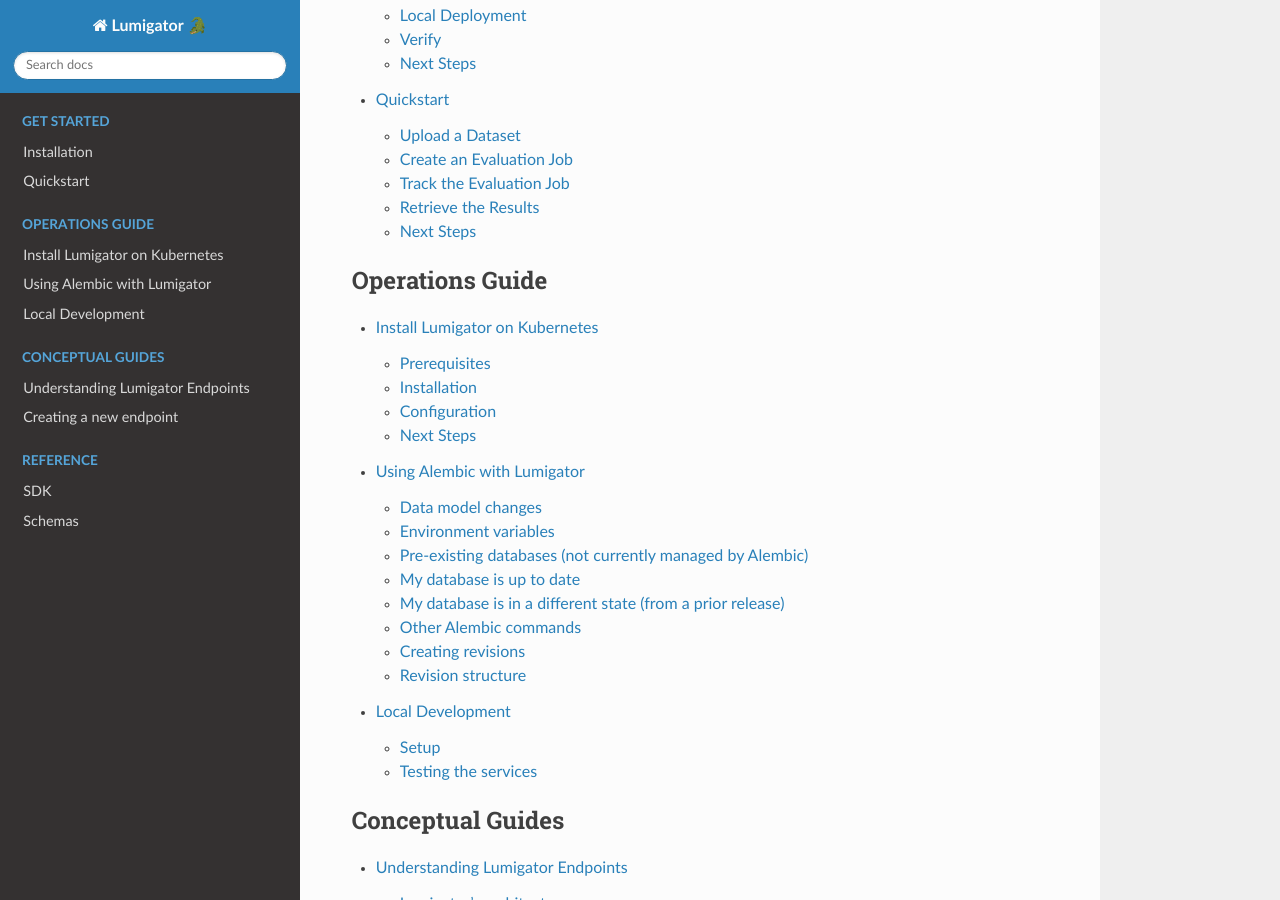
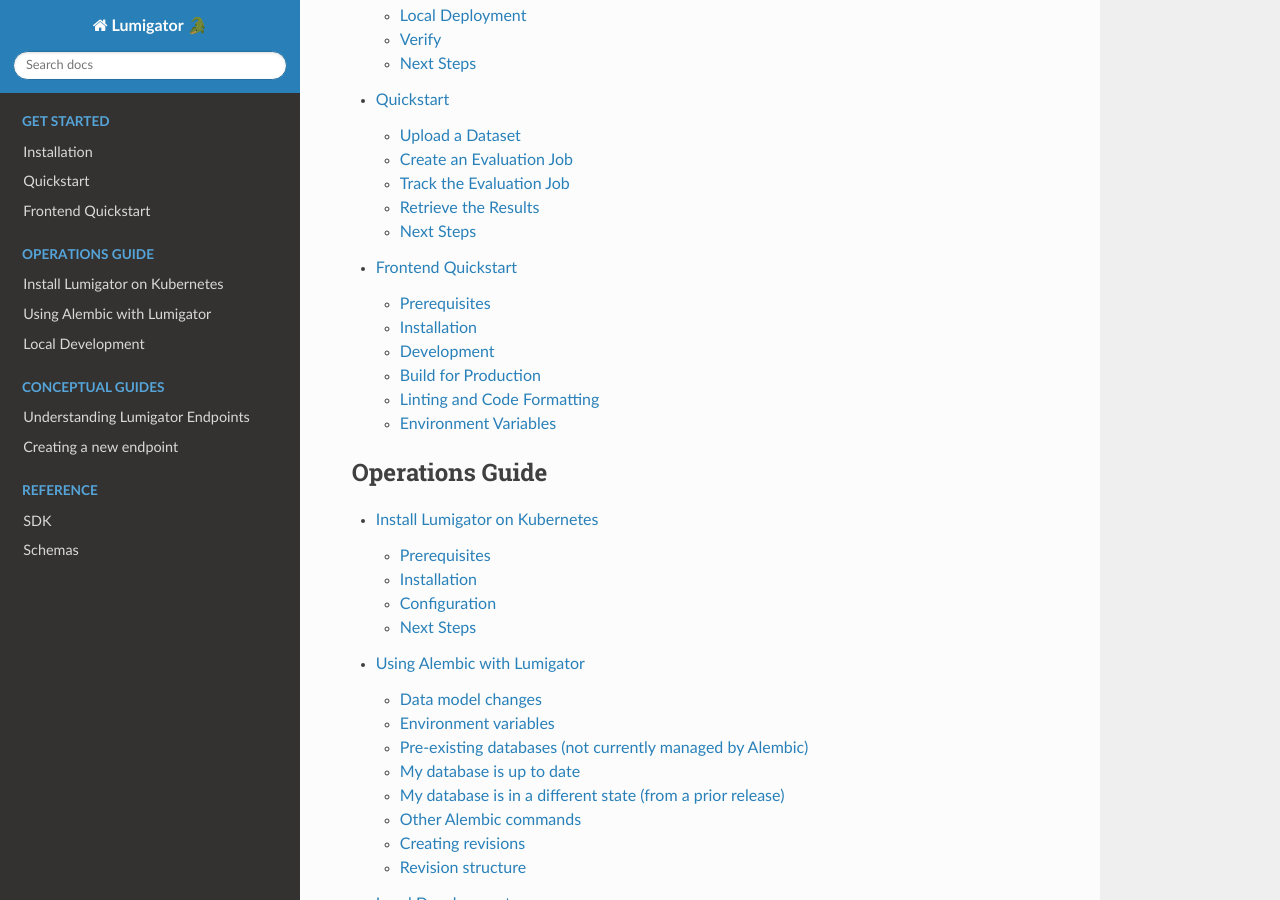
Before and after one commit to mozilla-ai/lumigator, a Sphinx documentation site: the page built from docs/source/index.rst, in a window 1280 px wide and 900 px high, scrolled down 829 px. Built offline with Sphinx 7.4.7 and the Read the Docs theme 3.1.0, drawn with Linux system fonts in a browser that asks for light colours.

Commit message:
Update the menu/nav

```diff
--- a/docs/source/index.rst
+++ b/docs/source/index.rst
@@ -36,6 +36,7 @@
 
    get-started/installation
    get-started/quickstart
+   get-started/quickstart-frontend
 
 .. toctree::
    :maxdepth: 2
```
